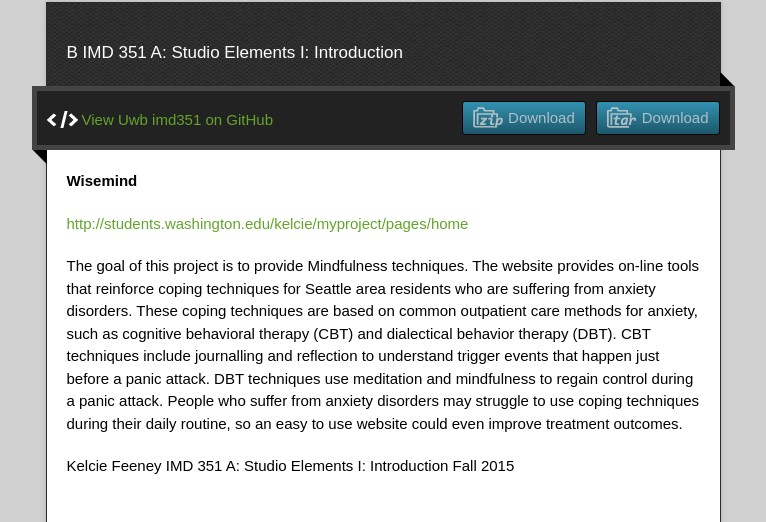
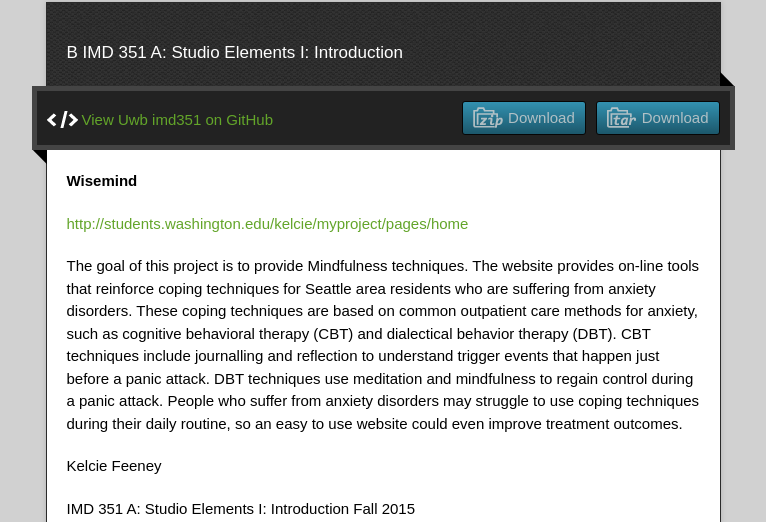
Before and after one commit to kelcie33/Wise-Mind, a plain HTML site: page index.html in a window 1280 px wide. Shown: the part 128-650 px from the top of the page, without its empty margins (257-1023 px from the left). Drawn offline with nearby package versions, Linux system fonts and the light colour scheme.

Commit message:
Create gh-pages branch via GitHub

```diff
--- a/index.html
+++ b/index.html
@@ -42,8 +42,9 @@
 
 <p>The goal of this project is to provide Mindfulness techniques. The website provides on-line tools that reinforce coping techniques for Seattle area residents who are suffering from anxiety disorders. These coping techniques are based on common outpatient care methods for anxiety, such as cognitive behavioral therapy (CBT) and dialectical behavior therapy (DBT). CBT techniques include journalling and reflection to understand trigger events that happen just before a panic attack. DBT techniques use meditation and mindfulness to regain control during a panic attack. People who suffer from anxiety disorders may struggle to use coping techniques during their daily routine, so an easy to use website could even improve treatment outcomes.</p>
 
-<p>Kelcie Feeney
-IMD 351 A: Studio Elements I: Introduction
+<p>Kelcie Feeney</p>
+
+<p>IMD 351 A: Studio Elements I: Introduction
 Fall 2015</p>
         </article>
       </div>
--- a/params.json
+++ b/params.json
@@ -1 +1 @@
-{"name":"Uwb imd351","tagline":"B IMD 351 A: Studio Elements I: Introduction","body":"\r\n\r\n**Wisemind**\r\n\r\nhttp://students.washington.edu/kelcie/myproject/pages/home\r\n\r\nThe goal of this project is to provide Mindfulness techniques. The website provides on-line tools that reinforce coping techniques for Seattle area residents who are suffering from anxiety disorders. These coping techniques are based on common outpatient care methods for anxiety, such as cognitive behavioral therapy (CBT) and dialectical behavior therapy (DBT). CBT techniques include journalling and reflection to understand trigger events that happen just before a panic attack. DBT techniques use meditation and mindfulness to regain control during a panic attack. People who suffer from anxiety disorders may struggle to use coping techniques during their daily routine, so an easy to use website could even improve treatment outcomes.\r\n\r\n\r\n\r\nKelcie Feeney\r\nIMD 351 A: Studio Elements I: Introduction\r\nFall 2015","google":"","note":"Don't delete this file! It's used internally to help with page regeneration."}
+{"name":"Uwb imd351","tagline":"B IMD 351 A: Studio Elements I: Introduction","body":"\r\n\r\n**Wisemind**\r\n\r\nhttp://students.washington.edu/kelcie/myproject/pages/home\r\n\r\nThe goal of this project is to provide Mindfulness techniques. The website provides on-line tools that reinforce coping techniques for Seattle area residents who are suffering from anxiety disorders. These coping techniques are based on common outpatient care methods for anxiety, such as cognitive behavioral therapy (CBT) and dialectical behavior therapy (DBT). CBT techniques include journalling and reflection to understand trigger events that happen just before a panic attack. DBT techniques use meditation and mindfulness to regain control during a panic attack. People who suffer from anxiety disorders may struggle to use coping techniques during their daily routine, so an easy to use website could even improve treatment outcomes.\r\n\r\n\r\n\r\nKelcie Feeney\r\n\r\nIMD 351 A: Studio Elements I: Introduction\r\nFall 2015","google":"","note":"Don't delete this file! It's used internally to help with page regeneration."}
```
